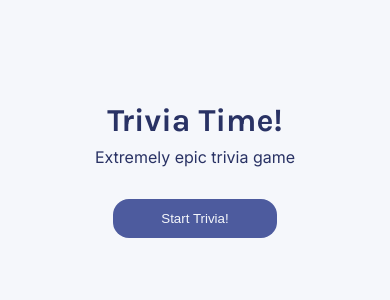
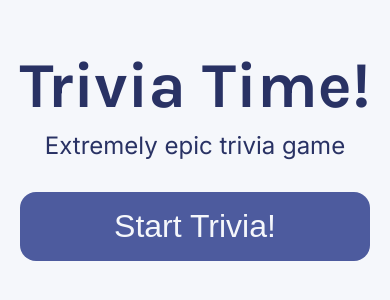
Before and after one commit to spockb/quizzical-app, a React (Vite) app: page / in a window 390 px wide. Shown: the part 284-584 px from the top of the page. Built offline with nearby package versions, Linux system fonts and the light colour scheme.

Commit message:
added responsiveness

```diff
--- a/src/assets/components/QuestionCard.jsx
+++ b/src/assets/components/QuestionCard.jsx
@@ -42,7 +42,7 @@ export default function QuestionCard({
   return (
     <>
       <fieldset>
-        <h2>{question}</h2>
+        <h2 className={styles.h2}>{question}</h2>
         <div className={styles.answers}>{questionElements}</div>
       </fieldset>
     </>
--- a/src/assets/components/QuestionCard.module.css
+++ b/src/assets/components/QuestionCard.module.css
@@ -9,10 +9,9 @@ fieldset {
   margin-bottom: 1rem;
   border-bottom: 1px solid #dbdef0;
   width: 100%;
-  margin-top: 0;
 }
 
-h2 {
+.h2 {
   font-family: Karla, sans-serif;
   font-size: 1rem;
   font-weight: 700;
@@ -23,7 +22,8 @@ h2 {
 .answers {
   display: flex;
   flex-direction: row;
-  gap: 1rem;
+  flex-wrap: wrap;
+  gap: 0.75rem;
 }
 
 label:not(.submitted) {
@@ -85,3 +85,54 @@ input[type="radio"]:checked + label:not(.submitted) {
   border: 1px solid #94d7a2;
   cursor: default;
 }
+
+@media only screen and (max-width: 600px) {
+  fieldset {
+    flex-direction: column;
+    align-items: stretch;
+    gap: 0.5rem;
+  }
+  .answers {
+    flex-direction: column;
+    gap: 0.25rem;
+    width: 100%;
+  }
+  label:not(.submitted) {
+    padding: 0.875rem 0.75rem;
+    margin-bottom: 0.5rem;
+    width: 100%;
+    text-align: left;
+    display: flex;
+    align-items: center;
+    min-height: 2.75rem;
+  }
+  .disabled {
+    padding: 0.875rem 0.75rem;
+    margin-bottom: 0.5rem;
+    width: 100%;
+    text-align: left;
+    display: flex;
+    align-items: center;
+    min-height: 2.75rem;
+  }
+
+  .incorrect {
+    padding: 0.875rem 0.75rem;
+    margin-bottom: 0.5rem;
+    width: 100%;
+    text-align: left;
+    display: flex;
+    align-items: center;
+    min-height: 2.75rem;
+  }
+
+  .correct {
+    padding: 0.875rem 0.75rem;
+    margin-bottom: 0.5rem;
+    width: 100%;
+    text-align: left;
+    display: flex;
+    align-items: center;
+    min-height: 2.75rem;
+  }
+}
--- a/src/assets/components/Quiz.jsx
+++ b/src/assets/components/Quiz.jsx
@@ -31,7 +31,7 @@ export default function Quiz({
   return (
     <section className={styles.quizSection}>
       <form className={styles.form} onSubmit={onSubmit}>
-        <div className={styles.questions}>{QuestionsElement}</div>
+        {QuestionsElement}
         {!isQuizSubmitted ? (
           <input type="submit" value="Check answers" />
         ) : (
--- a/src/assets/components/Quiz.module.css
+++ b/src/assets/components/Quiz.module.css
@@ -1,6 +1,5 @@
 .quizSection {
   margin: 0;
-  padding: 1rem 0;
 }
 
 .form {
@@ -9,18 +8,6 @@
   align-items: center;
   justify-content: flex-start;
   margin: 0;
-  padding: 1rem 0;
-}
-
-.questions {
-  display: flex;
-  flex-direction: column;
-  align-items: start;
-  justify-content: flex-start;
-  margin: 0;
-  padding: 0;
-  width: 100%;
-  position: relative;
 }
 
 input[type="submit"] {
@@ -41,6 +28,8 @@ input[type="submit"]:hover {
 .results {
   display: flex;
   flex-direction: row;
+  align-items: center;
+  justify-content: center;
   gap: 2rem;
 }
 
@@ -48,7 +37,7 @@ input[type="submit"]:hover {
   font-weight: 700;
 }
 
-button {
+.button {
   background-color: #4d5b9e;
   color: #f5f7fb;
   border: none;
@@ -58,6 +47,27 @@ button {
   cursor: pointer;
 }
 
-button:hover {
+.button:hover {
   background-color: #344f89;
 }
+
+@media only screen and (max-width: 600px) {
+  .form {
+    width: 100%;
+  }
+
+  input[type="submit"] {
+    width: 100%;
+    min-height: 2.75rem;
+  }
+  .results {
+    flex-direction: column;
+    width: 100%;
+    text-align: center;
+    gap: 1rem;
+  }
+  .button {
+    min-height: 2.75rem;
+    width: 100%;
+  }
+}
--- a/src/assets/components/StartQuiz.jsx
+++ b/src/assets/components/StartQuiz.jsx
@@ -2,10 +2,10 @@ import styles from "./StartQuiz.module.css";
 export default function StartQuiz({ newQuiz }) {
   return (
     <>
-      <section>
-        <div>
-          <h1>Trivia Time!</h1>
-          <p>Extremely epic trivia game</p>
+      <section className={styles.section}>
+        <div className={styles.div}>
+          <h1 className={styles.h1}>Trivia Time!</h1>
+          <p className={styles.p}>Extremely epic trivia game</p>
           <button className={styles.button} onClick={newQuiz}>
             Start Trivia!
           </button>
--- a/src/assets/components/StartQuiz.module.css
+++ b/src/assets/components/StartQuiz.module.css
@@ -1,4 +1,4 @@
-section {
+.section {
   display: flex;
   flex-direction: column;
   align-items: center;
@@ -6,26 +6,26 @@ section {
   height: 100vh;
 }
 
-div {
+.div {
   display: flex;
   flex-direction: column;
   align-items: center;
   justify-content: center;
 }
 
-h1 {
+.h1 {
   font-family: Karla, sans-serif;
-  font-size: 2rem;
+  font-size: 4rem;
   font-weight: 700;
   margin-bottom: 0.5rem;
 }
 
-p {
-  font-size: 1rem;
+.p {
+  font-size: 1.5rem;
   margin-bottom: 2rem;
 }
 
-button {
+.button {
   background-color: #4d5b9e;
   color: #f5f7fb;
   border: none;
@@ -33,8 +33,16 @@ button {
   padding: 1rem 3rem;
   font-weight: 500;
   cursor: pointer;
+  font-size: 2rem;
+  min-height: 2.75rem;
 }
 
-button:hover {
+.button:hover {
   background-color: #344f89;
 }
+
+@media only screen and (max-width: 600px) {
+  .button {
+    width: 100%;
+  }
+}
--- a/src/index.css
+++ b/src/index.css
@@ -17,3 +17,9 @@ div.container {
   margin: 0 auto;
   padding: 2rem 0;
 }
+
+@media only screen and (max-width: 600px) {
+  div.container {
+    padding: 1rem;
+  }
+}
```
